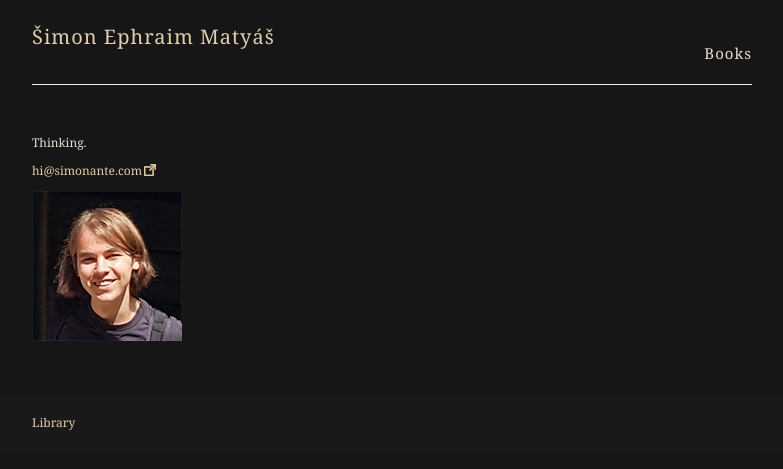
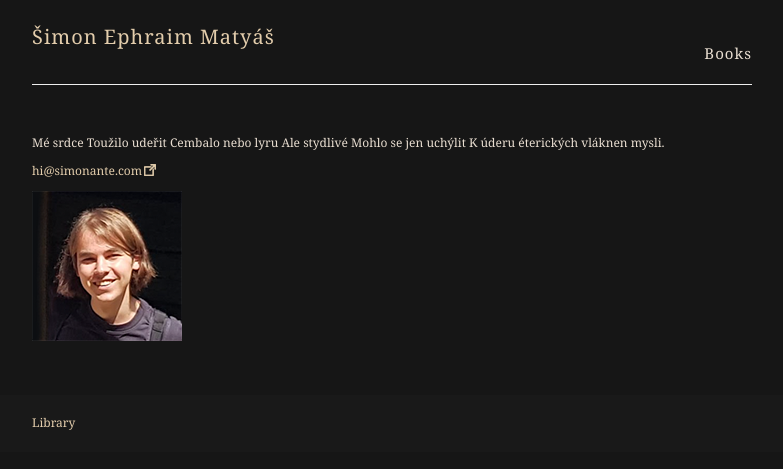
Before and after one commit to simonante/shimonem, a Jekyll site: the page built from index.md, in a window 1280 px wide. Shown: the top 469 px of the page, without its empty margins (248-1031 px from the left). Built offline with Jekyll 4.4.1, drawn with Linux system fonts in a browser that asks for light colours.

Commit message:
Update index.md

```diff
--- a/index.md
+++ b/index.md
@@ -3,7 +3,12 @@ layout: page
 title:
 ---
 
-<p>Thinking.</p>
+<p>Mé srdce
+Toužilo udeřit
+Cembalo nebo lyru
+Ale stydlivé
+Mohlo se jen uchýlit
+K úderu éterických vláknen mysli.</p>
 <a href="mailto:hi@simonante.com" class="external">hi@simonante.com</a>
 
 ![Simon](/assets/s_ante.png)
```
